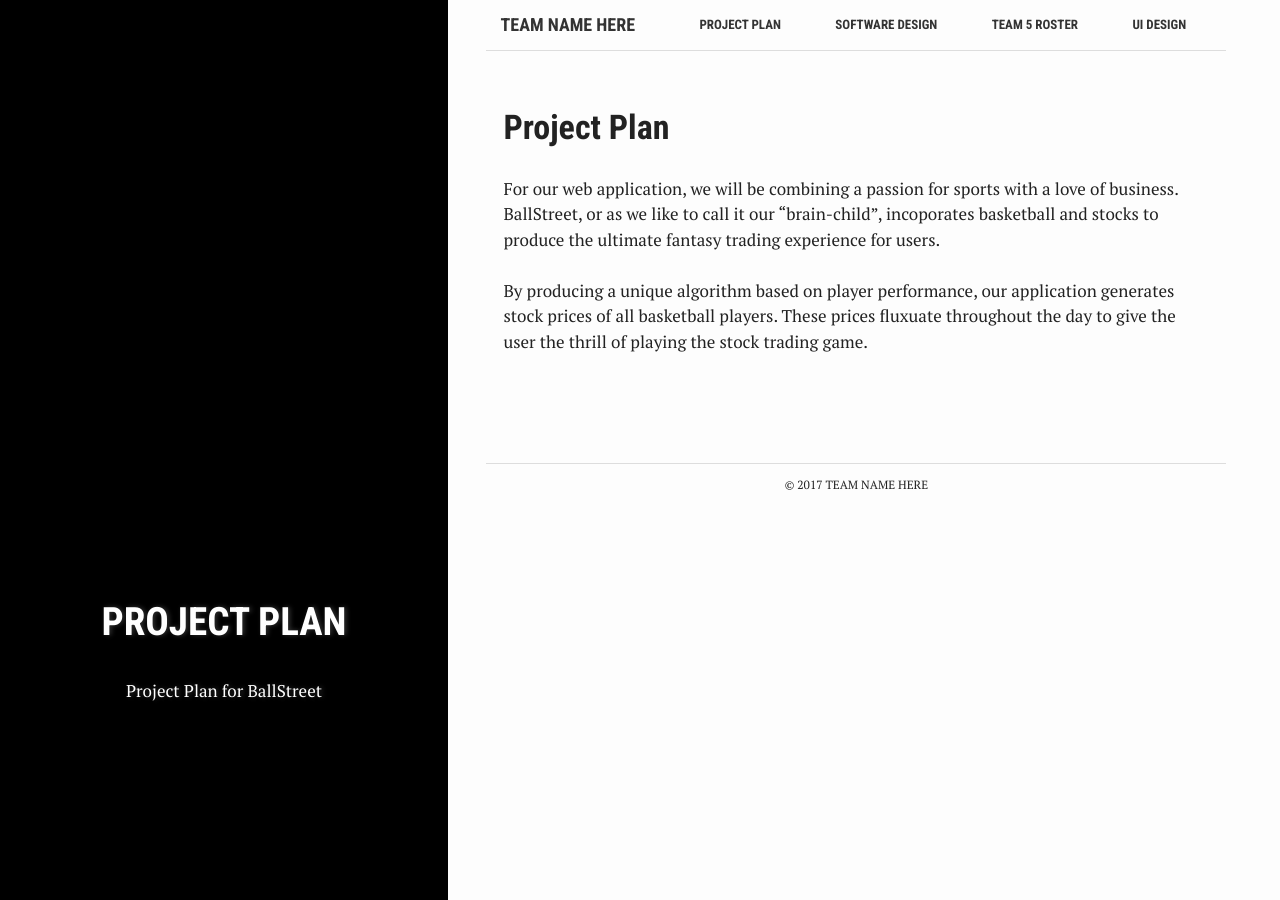
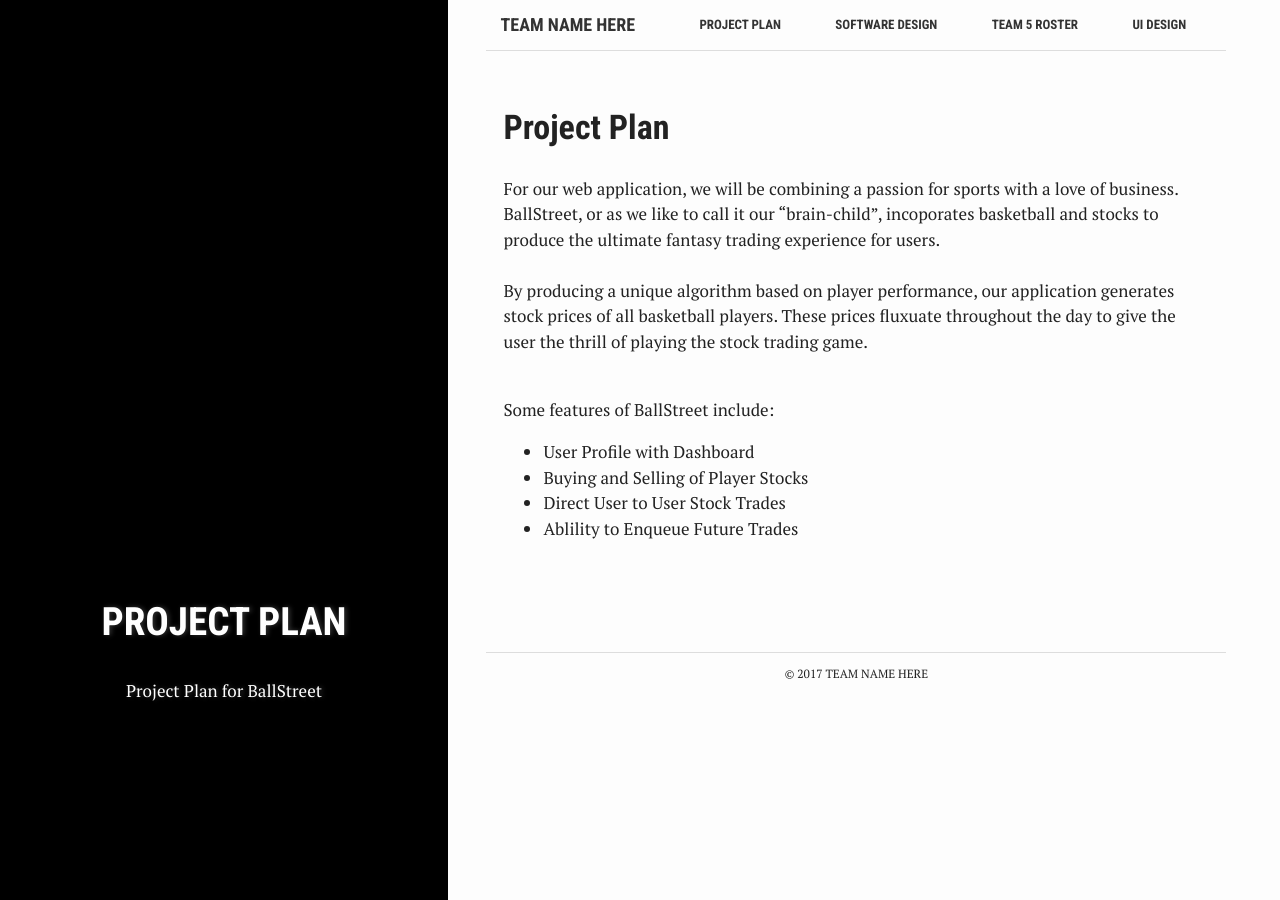
Before and after one commit to ufrauq/Ball-Street, a Jekyll site: the page built from project-plan.md, in a window 1280 px wide. Built offline with Jekyll 4.4.1, drawn with Linux system fonts in a browser that asks for light colours.

Commit message:
Update project-plan.md

```diff
--- a/project-plan.md
+++ b/project-plan.md
@@ -11,3 +11,12 @@ active: Project-Plan
 For our web application, we will be combining a passion for sports with a love of business. BallStreet, or as we like to call it our "brain-child", incoporates basketball and stocks to produce the ultimate fantasy trading experience for users.
 <br><br>
 By producing a unique algorithm based on player performance, our application generates stock prices of all basketball players. These prices fluxuate throughout the day to give the user the thrill of playing the stock trading game.
+<br><br>
+
+Some features of BallStreet include:
+<ul>
+<li> User Profile with Dashboard </li>
+<li> Buying and Selling of Player Stocks</li>
+<li> Direct User to User Stock Trades</li>
+<li> Ablility to Enqueue Future Trades</li>
+</ul>
```
